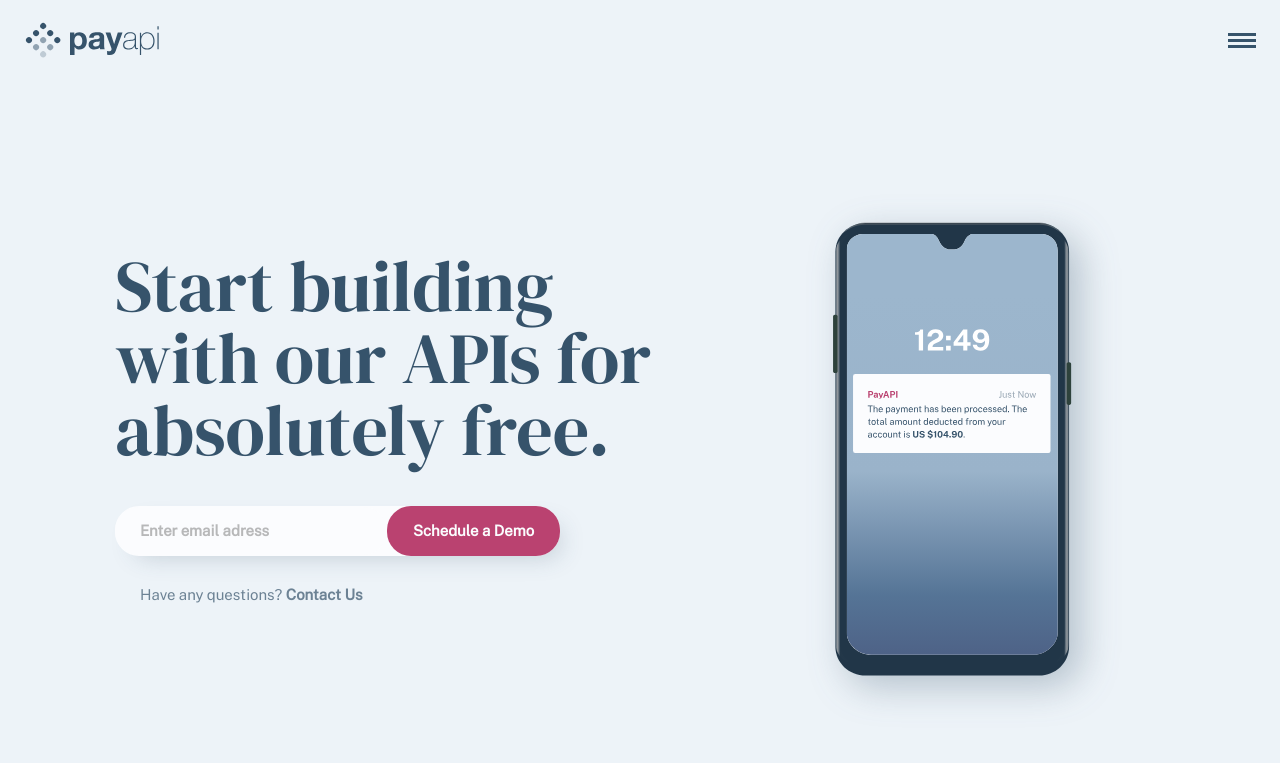
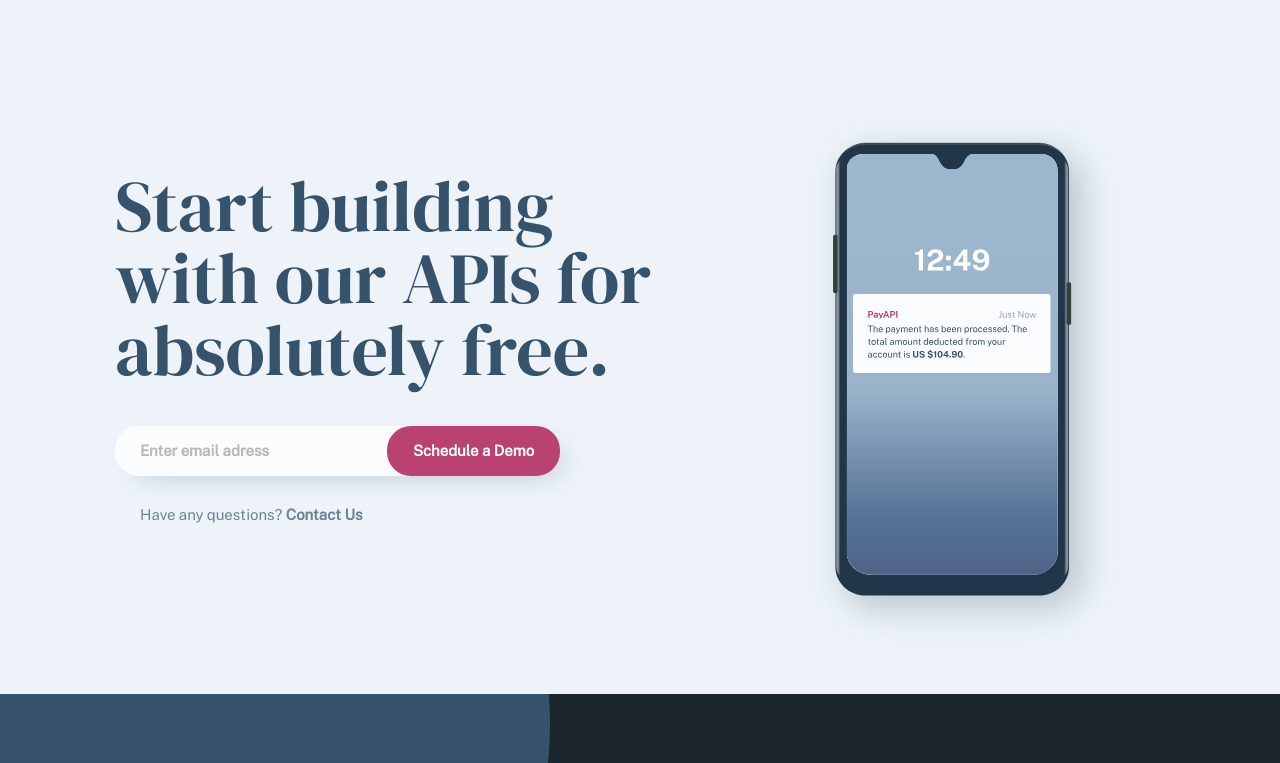
Before and after one commit to ljubica-work/payapi-multi-page-website, a React (Create React App) app: page / in a window 1280 px wide. Shown: the top 763 px of the page. Built offline with nearby package versions, Linux system fonts and the light colour scheme.

Commit message:
mobile menu is only seen in mobile screensize

```diff
--- a/src/components/MenuMobile/MenuMobile.scss
+++ b/src/components/MenuMobile/MenuMobile.scss
@@ -8,6 +8,10 @@
   height: 40px;
   background-color: transparent;
   position: relative;
+
+  @include md {
+    display: none;
+  }
 }
 
 .mobile-menu__button {
```
